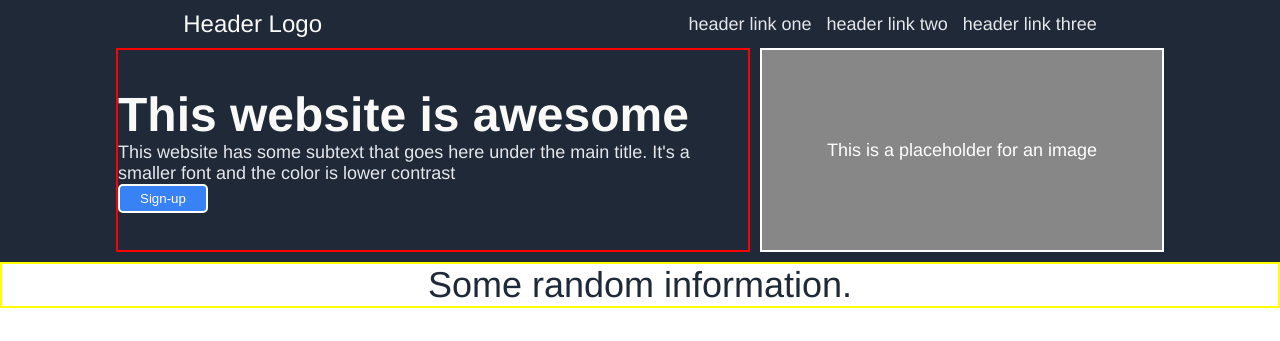
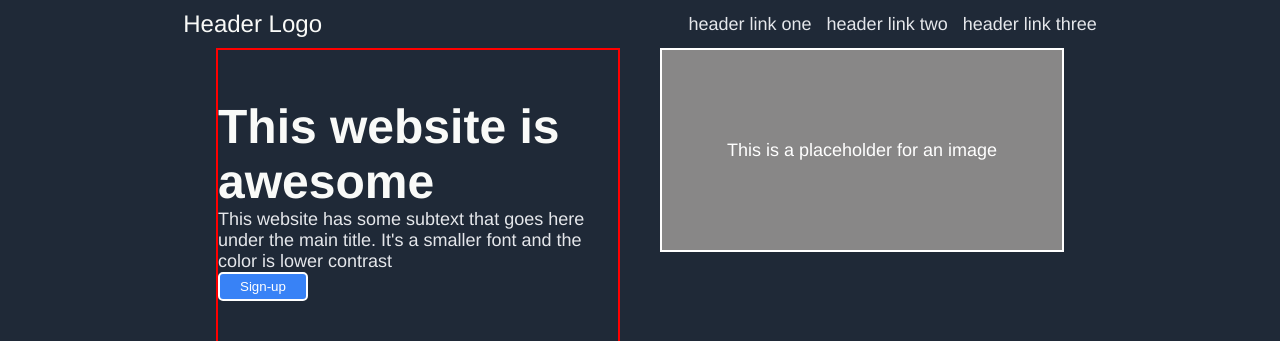
Before and after one commit to schea85/landing_project, a plain HTML site: page index.html in a window 1280 px wide. Shown: the top 341 px of the page. Drawn offline with Linux system fonts and the light colour scheme.

Commit message:
Adjusted container 1

```diff
--- a/style.css
+++ b/style.css
@@ -54,6 +54,8 @@ a {
     align-items: flex-start;
     flex-wrap: wrap;
     border: red solid 2px;
+    height: 300px;
+    width: 400px;
 }
 
 .right {
@@ -68,6 +70,7 @@ a {
     border: white solid 2px;
     align-text: center;
     font-size: 18px;
+    margin-left: 30px;
 }
 
 .main-text {
```
Also changed, not shown: index.html (+2 -0 lines).
